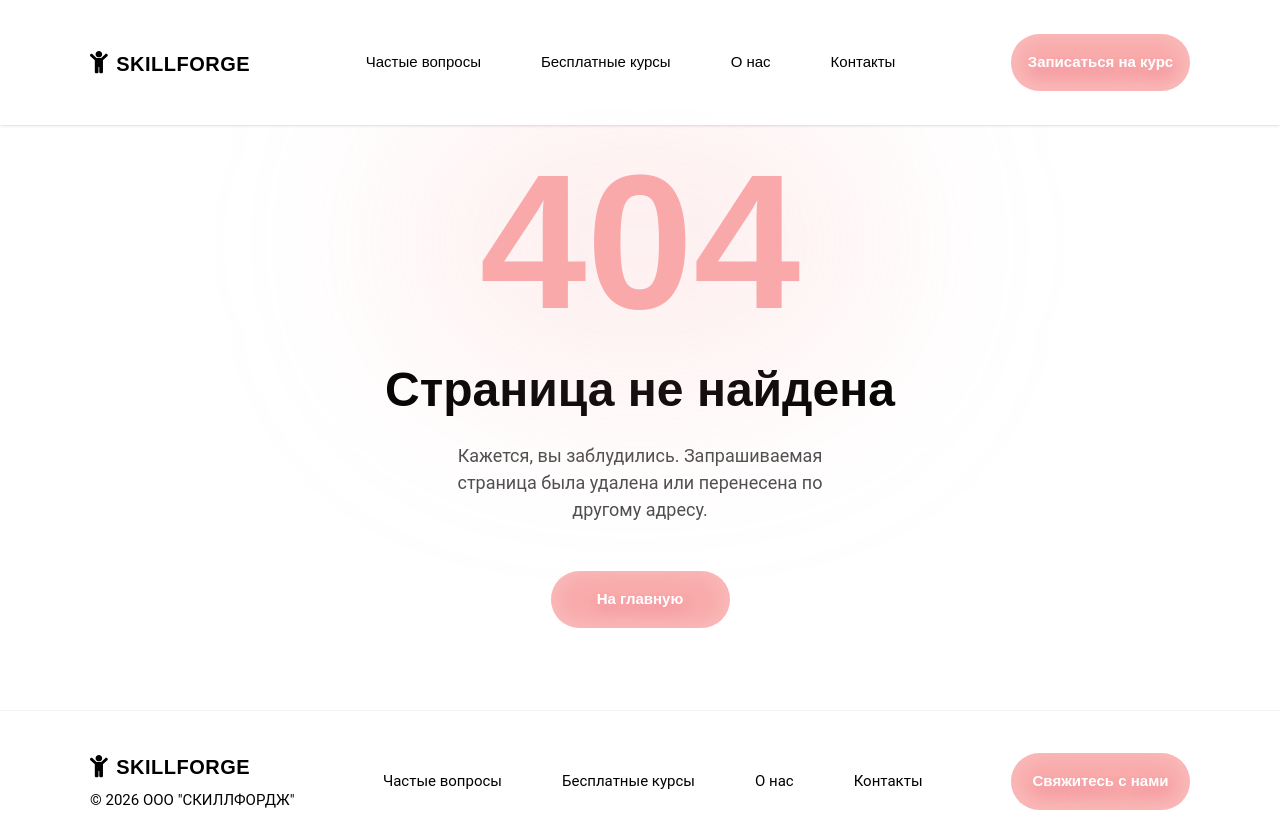
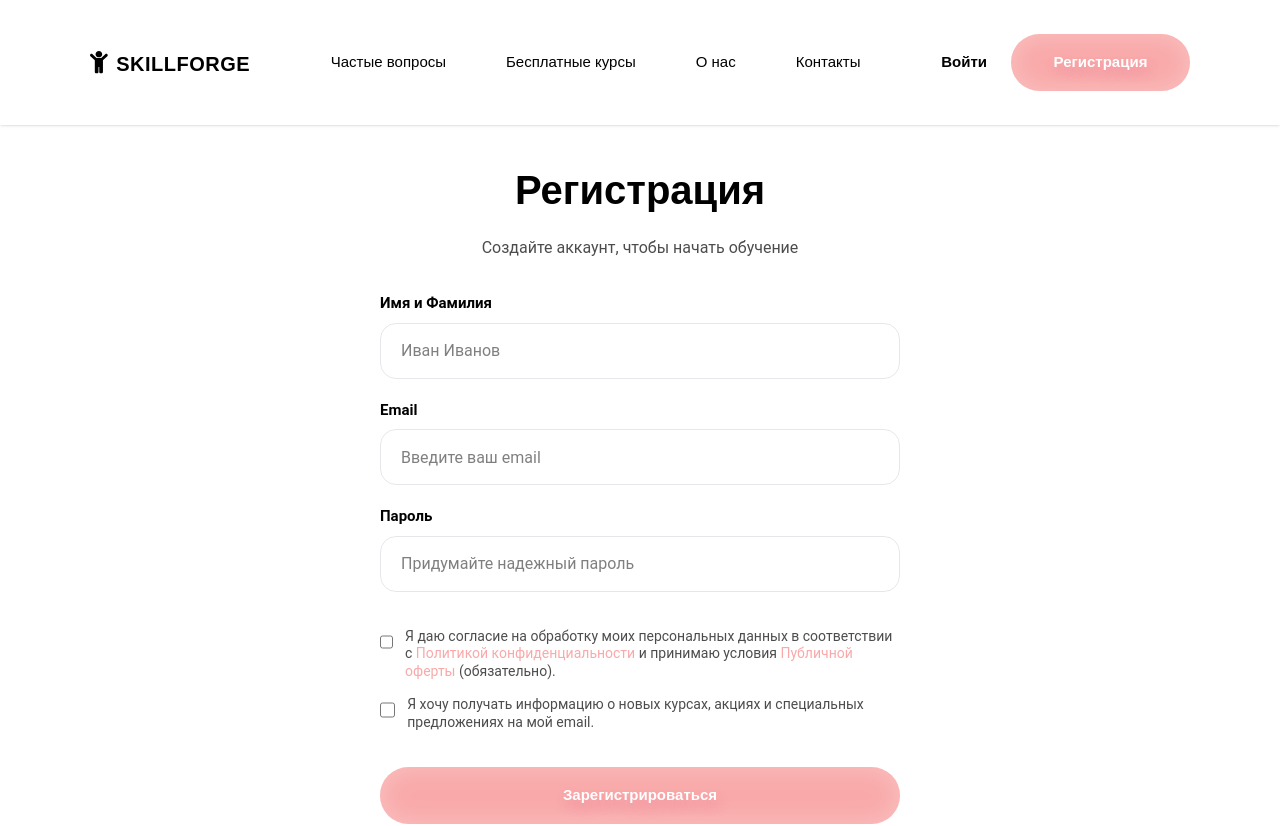
Before and after one commit to awesfdawe/student-lms, a Vue app in the folder frontend/: page /register in a window 1280 px wide. Shown: the top 826 px of the page. Built offline with nearby package versions, Linux system fonts and the light colour scheme.

Commit message:
Added log in and sig in pages

```diff
--- a/frontend/src/components/header/HeaderCTA.vue
+++ b/frontend/src/components/header/HeaderCTA.vue
@@ -1,19 +1,11 @@
 <template>
-  <router-link to="/#test" :class="['btn-cta', fullWidth ? '!w-full' : '']" @click="$emit('click')">
-    {{ text }}
-  </router-link>
+  <div class="flex items-center gap-[1.5rem]">
+    <router-link
+      to="/login"
+      class="font-geologica text-[0.9375rem] text-black font-bold hover:text-accent transition-colors hidden sm:block"
+    >
+      Войти
+    </router-link>
+    <router-link to="/register" class="btn-cta"> Регистрация </router-link>
+  </div>
 </template>
-
-<script setup lang="ts">
-interface Props {
-  text?: string
-  fullWidth?: boolean
-}
-
-withDefaults(defineProps<Props>(), {
-  text: 'Записаться на курс',
-  fullWidth: false,
-})
-
-defineEmits(['click'])
-</script>
--- a/frontend/src/router/index.ts
+++ b/frontend/src/router/index.ts
@@ -3,36 +3,14 @@ import { createRouter, createWebHistory } from 'vue-router'
 const router = createRouter({
   history: createWebHistory(import.meta.env.BASE_URL),
   routes: [
-    {
-      path: '/',
-      name: 'landing',
-      component: () => import('@/views/LandingPage.vue'),
-    },
-    {
-      path: '/course/:id',
-      name: 'course',
-      component: () => import('@/views/CoursePage.vue'),
-    },
-    {
-      path: '/faq',
-      name: 'faq',
-      component: () => import('@/views/FaqPage.vue'),
-    },
-    {
-      path: '/free',
-      name: 'free',
-      component: () => import('@/views/FreeCoursesPage.vue'),
-    },
-    {
-      path: '/about',
-      name: 'about',
-      component: () => import('@/views/AboutPage.vue'),
-    },
-    {
-      path: '/contacts',
-      name: 'contacts',
-      component: () => import('@/views/ContactsPage.vue'),
-    },
+    { path: '/', name: 'landing', component: () => import('@/views/LandingPage.vue') },
+    { path: '/course/:id', name: 'course', component: () => import('@/views/CoursePage.vue') },
+    { path: '/faq', name: 'faq', component: () => import('@/views/FaqPage.vue') },
+    { path: '/free', name: 'free', component: () => import('@/views/FreeCoursesPage.vue') },
+    { path: '/about', name: 'about', component: () => import('@/views/AboutPage.vue') },
+    { path: '/contacts', name: 'contacts', component: () => import('@/views/ContactsPage.vue') },
+    { path: '/login', name: 'login', component: () => import('@/views/LoginPage.vue') },
+    { path: '/register', name: 'register', component: () => import('@/views/RegisterPage.vue') },
     {
       path: '/:pathMatch(.*)*',
       name: 'not-found',
@@ -40,12 +18,8 @@ const router = createRouter({
     },
   ],
   scrollBehavior(to, _from, savedPosition) {
-    if (savedPosition) {
-      return savedPosition
-    }
-    if (to.hash) {
-      return { el: to.hash, behavior: 'smooth' }
-    }
+    if (savedPosition) return savedPosition
+    if (to.hash) return { el: to.hash, behavior: 'smooth' }
     return { top: 0 }
   },
 })
--- /dev/null
+++ b/frontend/src/views/LoginPage.vue
@@ -0,0 +1,54 @@
+<template>
+  <MainLayout>
+    <section
+      class="relative z-10 pt-[7rem] md:pt-[10rem] pb-[5rem] px-[1.25rem] max-w-[30rem] mx-auto min-h-[calc(100vh-5.625rem)] flex flex-col justify-center animate-fade-up"
+    >
+      <h1
+        class="font-geologica font-bold text-[2rem] md:text-[2.5rem] text-black mb-[1rem] text-center"
+      >
+        Вход в систему
+      </h1>
+      <p class="font-roboto text-black/70 text-center mb-[2rem]">
+        С возвращением! Пожалуйста, введите свои данные.
+      </p>
+
+      <form @submit.prevent="handleLogin" class="flex flex-col gap-[1.25rem]">
+        <div class="flex flex-col gap-[0.5rem]">
+          <label class="font-roboto text-[0.9375rem] font-bold text-black">Email</label>
+          <input
+            type="email"
+            required
+            placeholder="Введите ваш email"
+            class="w-full h-[3.5rem] px-[1.25rem] rounded-[1rem] border border-gray-200 bg-white/50 focus:bg-white focus:border-accent outline-none transition-colors font-roboto text-[1rem]"
+          />
+        </div>
+        <div class="flex flex-col gap-[0.5rem]">
+          <label class="font-roboto text-[0.9375rem] font-bold text-black">Пароль</label>
+          <input
+            type="password"
+            required
+            placeholder="Введите пароль"
+            class="w-full h-[3.5rem] px-[1.25rem] rounded-[1rem] border border-gray-200 bg-white/50 focus:bg-white focus:border-accent outline-none transition-colors font-roboto text-[1rem]"
+          />
+        </div>
+        <button type="submit" class="btn-cta w-full mt-[1rem]">Войти</button>
+      </form>
+
+      <div class="mt-[2rem] text-center font-roboto text-[0.9375rem] text-black/70">
+        Нет аккаунта?
+        <router-link to="/register" class="text-accent font-bold hover:underline"
+          >Зарегистрируйтесь</router-link
+        >
+      </div>
+    </section>
+  </MainLayout>
+</template>
+
+<script setup lang="ts">
+import MainLayout from '@/layout/MainLayout.vue'
+
+const handleLogin = () => {
+  console.log('Login attempt')
+  // Здесь будет логика работы с API
+}
+</script>
--- /dev/null
+++ b/frontend/src/views/RegisterPage.vue
@@ -0,0 +1,97 @@
+<template>
+  <MainLayout>
+    <section
+      class="relative z-10 pt-[7rem] md:pt-[10rem] pb-[5rem] px-[1.25rem] max-w-[35rem] mx-auto min-h-[calc(100vh-5.625rem)] flex flex-col justify-center animate-fade-up"
+    >
+      <h1
+        class="font-geologica font-bold text-[2rem] md:text-[2.5rem] text-black mb-[1rem] text-center"
+      >
+        Регистрация
+      </h1>
+      <p class="font-roboto text-black/70 text-center mb-[2rem]">
+        Создайте аккаунт, чтобы начать обучение
+      </p>
+
+      <form @submit.prevent="handleRegister" class="flex flex-col gap-[1.25rem]">
+        <div class="flex flex-col gap-[0.5rem]">
+          <label class="font-roboto text-[0.9375rem] font-bold text-black">Имя и Фамилия</label>
+          <input
+            type="text"
+            required
+            placeholder="Иван Иванов"
+            class="w-full h-[3.5rem] px-[1.25rem] rounded-[1rem] border border-gray-200 bg-white/50 focus:bg-white focus:border-accent outline-none transition-colors font-roboto text-[1rem]"
+          />
+        </div>
+        <div class="flex flex-col gap-[0.5rem]">
+          <label class="font-roboto text-[0.9375rem] font-bold text-black">Email</label>
+          <input
+            type="email"
+            required
+            placeholder="Введите ваш email"
+            class="w-full h-[3.5rem] px-[1.25rem] rounded-[1rem] border border-gray-200 bg-white/50 focus:bg-white focus:border-accent outline-none transition-colors font-roboto text-[1rem]"
+          />
+        </div>
+        <div class="flex flex-col gap-[0.5rem]">
+          <label class="font-roboto text-[0.9375rem] font-bold text-black">Пароль</label>
+          <input
+            type="password"
+            required
+            placeholder="Придумайте надежный пароль"
+            class="w-full h-[3.5rem] px-[1.25rem] rounded-[1rem] border border-gray-200 bg-white/50 focus:bg-white focus:border-accent outline-none transition-colors font-roboto text-[1rem]"
+          />
+        </div>
+
+        <div class="flex flex-col gap-[1rem] mt-[1rem]">
+          <label class="flex items-start gap-3 cursor-pointer group">
+            <input
+              type="checkbox"
+              required
+              class="mt-1 w-[1.25rem] h-[1.25rem] accent-accent cursor-pointer"
+            />
+            <span
+              class="font-roboto text-[0.875rem] text-black/70 group-hover:text-black transition-colors leading-tight"
+            >
+              Я даю согласие на обработку моих персональных данных в соответствии с
+              <router-link to="/privacy" class="text-accent hover:underline"
+                >Политикой конфиденциальности</router-link
+              >
+              и принимаю условия
+              <router-link to="/terms" class="text-accent hover:underline"
+                >Публичной оферты</router-link
+              >
+              (обязательно).
+            </span>
+          </label>
+          <label class="flex items-start gap-3 cursor-pointer group">
+            <input
+              type="checkbox"
+              class="mt-1 w-[1.25rem] h-[1.25rem] accent-accent cursor-pointer"
+            />
+            <span
+              class="font-roboto text-[0.875rem] text-black/70 group-hover:text-black transition-colors leading-tight"
+            >
+              Я хочу получать информацию о новых курсах, акциях и специальных предложениях на мой
+              email.
+            </span>
+          </label>
+        </div>
+
+        <button type="submit" class="btn-cta w-full mt-[1rem]">Зарегистрироваться</button>
+      </form>
+
+      <div class="mt-[2rem] text-center font-roboto text-[0.9375rem] text-black/70">
+        Уже есть аккаунт?
+        <router-link to="/login" class="text-accent font-bold hover:underline">Войти</router-link>
+      </div>
+    </section>
+  </MainLayout>
+</template>
+
+<script setup lang="ts">
+import MainLayout from '@/layout/MainLayout.vue'
+
+const handleRegister = () => {
+  console.log('Registration attempt')
+  // Здесь будет логика работы с API
+}
+</script>
```
